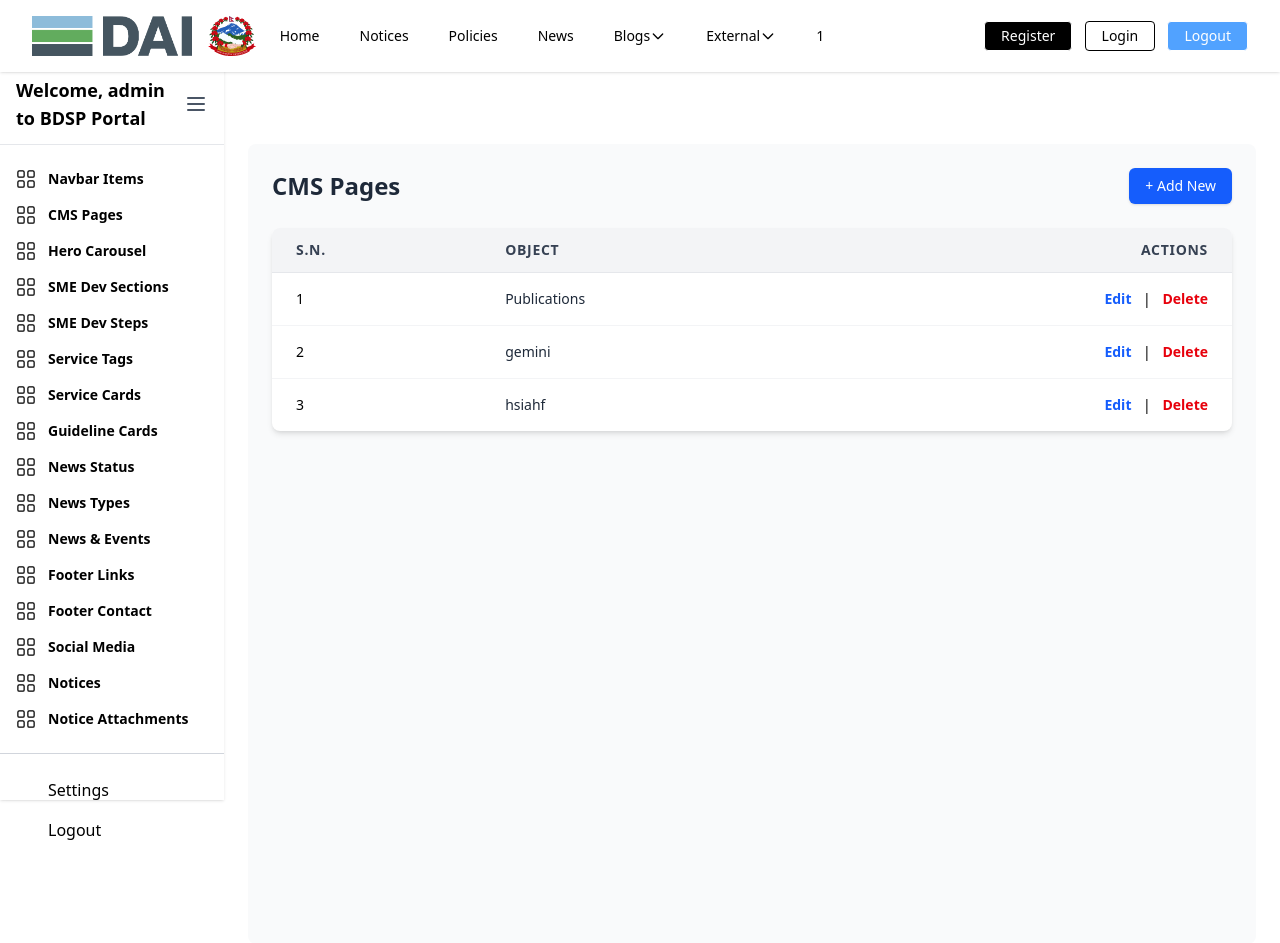
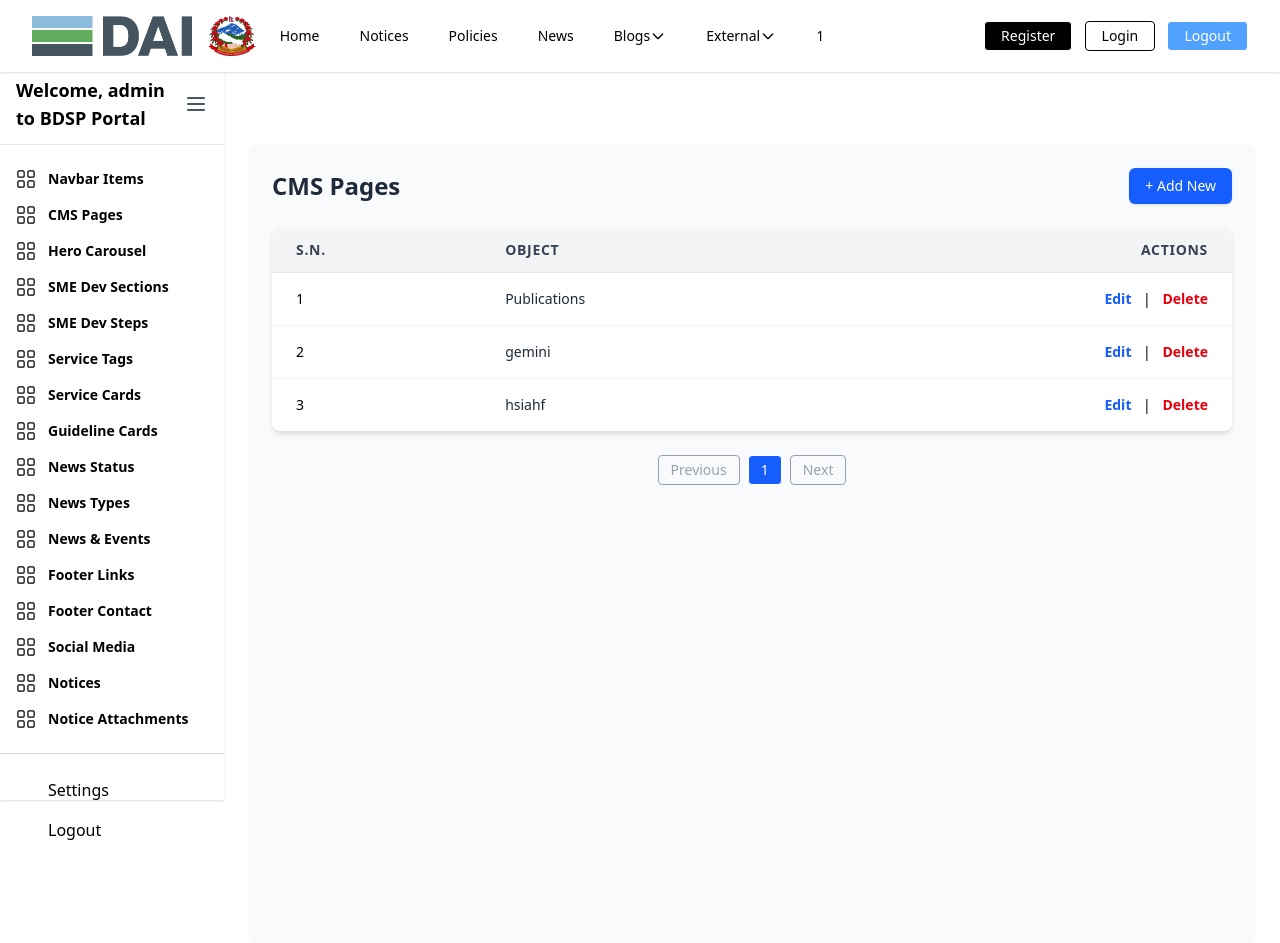
Before and after one commit to ShadipKumarJoshi/DAI-Project, a Django app: page /dashboard/cms/ in a window 1280 px wide. Shown: the top 943 px of the page. Run offline with Django 5.2, Linux system fonts and the light colour scheme; a user stored in the database is signed in; data comes from the database, SQL or seed files in the repository; style sheets or scripts are compiled from the project's sources; some libraries are stand-ins or nearby versions.

Commit message:
paginations

```diff
--- a/core/templates/core/admin_dashboard/model_list.html
+++ b/core/templates/core/admin_dashboard/model_list.html
@@ -37,4 +37,21 @@
       </tbody>
     </table>
   </div>
+
+  <div class="mt-6 flex justify-center space-x-2 text-sm">
+  {% if objects.has_previous %}
+    <a href="?page={{ objects.previous_page_number }}" class="px-3 py-1 border rounded hover:bg-gray-200">Previous</a>
+  {% else %}
+    <span class="px-3 py-1 border rounded text-gray-400 cursor-not-allowed">Previous</span>
+  {% endif %}
+
+  <span class="px-3 py-1 border rounded bg-blue-600 text-white">{{ objects.number }}</span>
+
+  {% if objects.has_next %}
+    <a href="?page={{ objects.next_page_number }}" class="px-3 py-1 border rounded hover:bg-gray-200">Next</a>
+  {% else %}
+    <span class="px-3 py-1 border rounded text-gray-400 cursor-not-allowed">Next</span>
+  {% endif %}
+</div>
+
 {% endblock %}
--- a/core/views/admin_dashboard.py
+++ b/core/views/admin_dashboard.py
@@ -2,6 +2,7 @@ from django.shortcuts import render, get_object_or_404, redirect
 from django.contrib.auth.decorators import login_required
 from django.contrib import messages
 from ..utils import DASHBOARD_MODEL_MAP
+from django.core.paginator import Paginator, EmptyPage, PageNotAnInteger
 
 
 
@@ -11,19 +12,30 @@ def dashboard(request):
         'dashboard_models': DASHBOARD_MODEL_MAP
     })
 
+
 @login_required
 def dashboard_model_list(request, model_name):
     config = DASHBOARD_MODEL_MAP.get(model_name)
     if not config:
         return redirect('dashboard')
+
     model = config['model']
-    objects = model.objects.all()
+    object_list = model.objects.all().order_by('pk')  # or order as you prefer
+
+    paginator = Paginator(object_list, 10)  # Show 10 items per page
+
+    page = request.GET.get('page', 1)
+    try:
+        objects = paginator.page(page)
+    except PageNotAnInteger:
+        objects = paginator.page(1)
+    except EmptyPage:
+        objects = paginator.page(paginator.num_pages)
 
     return render(request, 'core/admin_dashboard/model_list.html', {
         'model_name': model_name,
         'objects': objects,
         'title': config['title'],
-        'list_display': config.get('list_display', ('__str__',)),
         'dashboard_models': DASHBOARD_MODEL_MAP  # for sidebar
     })
 
```
